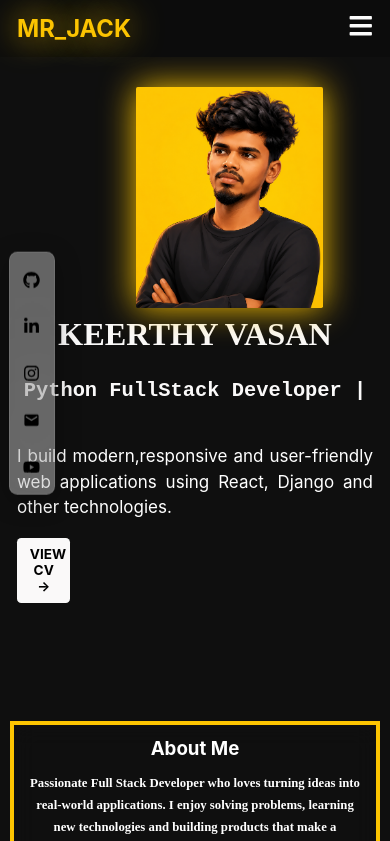
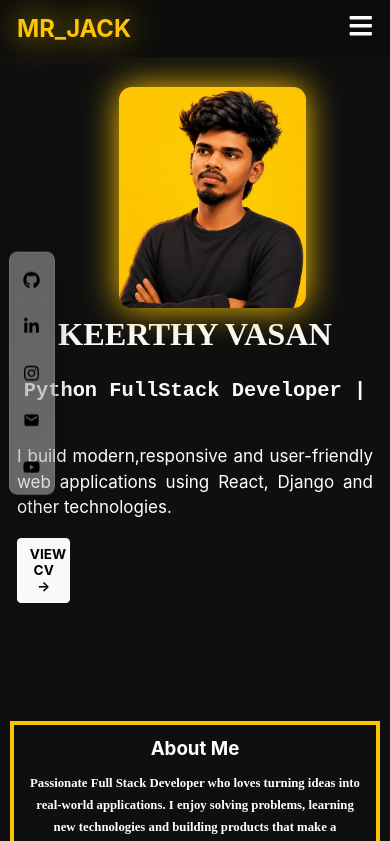
Before and after one commit to keerthy-07/my-app, a React (Create React App) app: page / in a window 390 px wide. Shown: the top 841 px of the page. Built offline with nearby package versions, Linux system fonts and the light colour scheme.

Commit message:
updated responsive head,profile and socialbar

```diff
--- a/src/components/profile/profile.css
+++ b/src/components/profile/profile.css
@@ -126,8 +126,8 @@
     height: 260px;
     margin: 10px auto;
     display: block;
-    border-radius: 2px;
-    transform: translateX(40px);
+    border-radius: 15px;
+    transform: translateX(20px);
   }
 
   .left h2{
```
